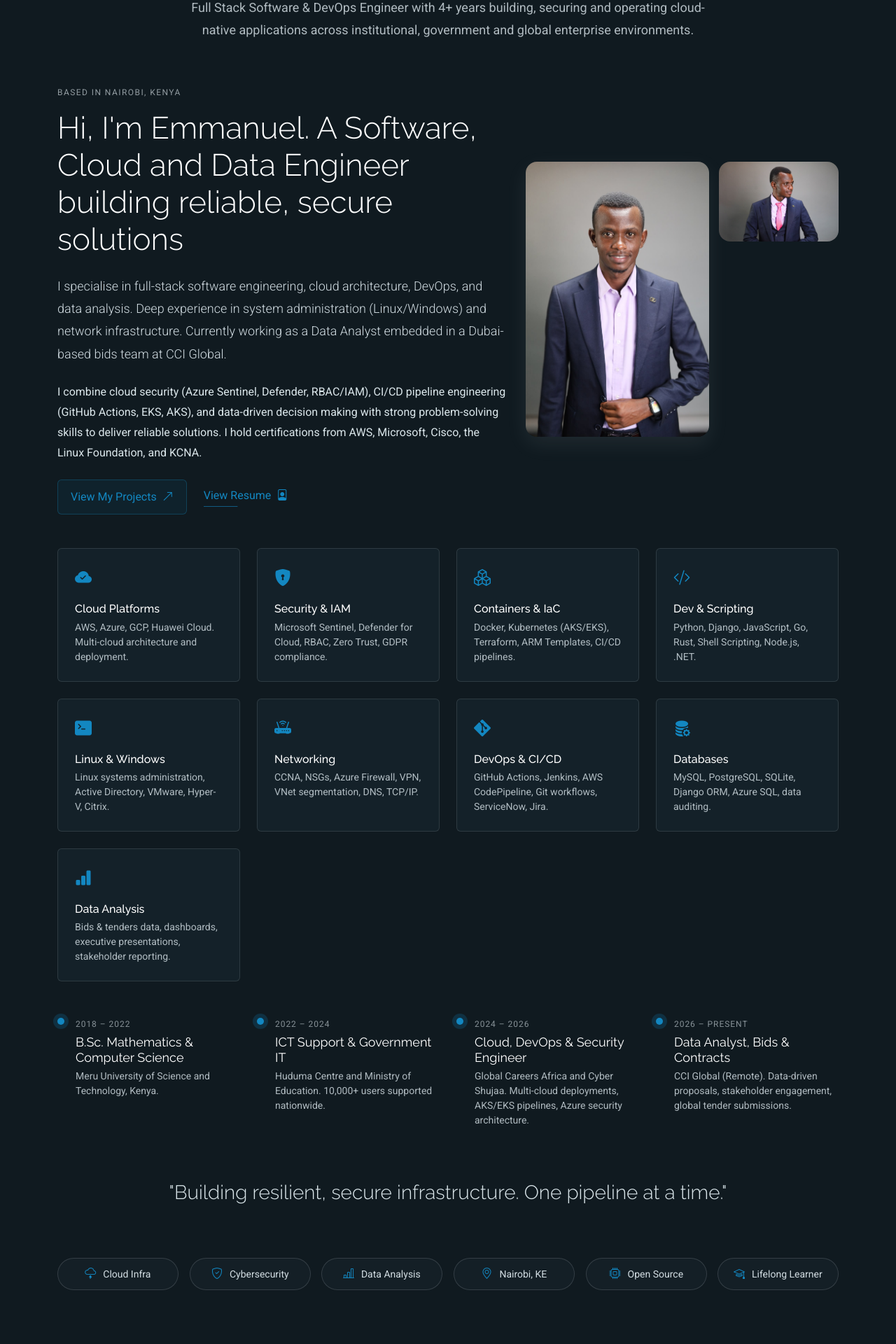
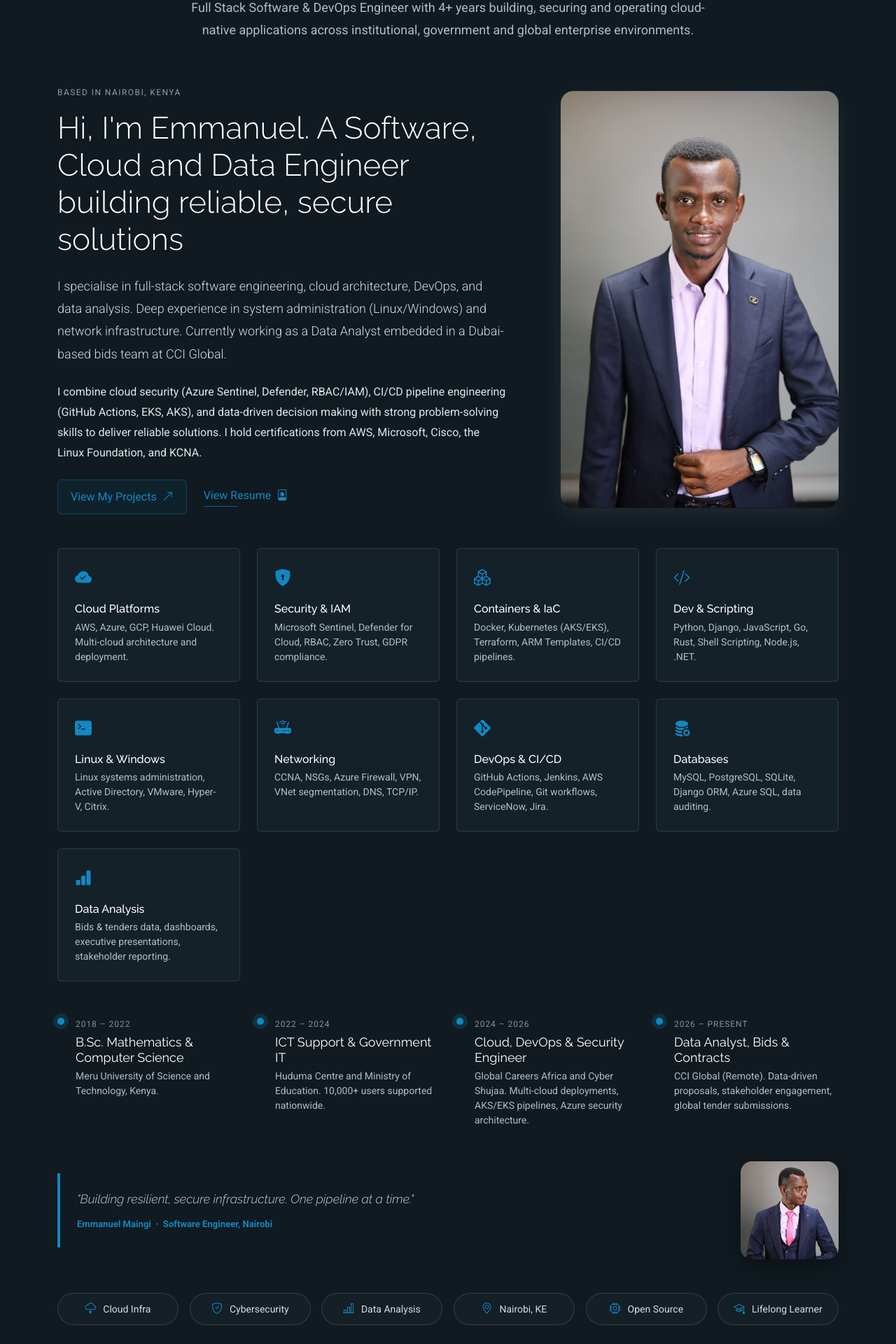
Before and after one commit to Emannuh/EPortfolio, a Django app: template templates/about.html in a window 1280 px wide. Shown: the part 240-2160 px from the top of the page at 70% size. Run offline with Django 5.2, Linux system fonts and the light colour scheme; the template is opened without the code that fills it, so the values that code supplies are empty; some libraries are stand-ins or nearby versions.

Commit message:
Move PF11 to quote attribution section on About page

```diff
--- a/templates/about.html
+++ b/templates/about.html
@@ -33,16 +33,7 @@
       </div>
       <div class="col-lg-5" data-aos="zoom-in" data-aos-delay="250">
         <figure class="profile-figure text-center text-lg-end">
-          <div style="display:flex; gap:14px; justify-content:flex-end; align-items:flex-end; flex-wrap:wrap;">
-            <img src="{% static 'img/profile/emmanuel-maingi.jpg' %}"
-                 alt="Emmanuel Maingi"
-                 class="img-fluid profile-photo"
-                 style="flex:1; min-width:0; max-width:58%; border-radius:16px;">
-            <img src="{% static 'img/profile/emmanuel-maingi-2.jpg' %}"
-                 alt="Emmanuel Maingi"
-                 class="img-fluid"
-                 style="flex:1; min-width:0; max-width:38%; border-radius:16px; object-fit:cover; object-position:top center; align-self:flex-start;">
-          </div>
+          <img src="{% static 'img/profile/emmanuel-maingi.jpg' %}" alt="Emmanuel Maingi" class="img-fluid profile-photo">
         </figure>
       </div>
     </div>
@@ -154,9 +145,19 @@
       </div>
     </div>
 
-    <blockquote class="personal-quote text-center mb-5" data-aos="fade-down" data-aos-delay="200">
-      <p>"Building resilient, secure infrastructure. One pipeline at a time."</p>
-    </blockquote>
+    <div class="row align-items-center mb-5" data-aos="fade-up" data-aos-delay="200">
+      <div class="col-lg-8">
+        <blockquote class="personal-quote" style="text-align:left; margin:0; border-left:4px solid #1387c1; padding-left:24px;">
+          <p style="font-size:1.1rem; font-style:italic; color:rgba(231,242,247,0.85); margin-bottom:12px;">"Building resilient, secure infrastructure. One pipeline at a time."</p>
+          <footer style="font-size:0.82rem; color:#1387c1; font-weight:600;">Emmanuel Maingi &nbsp;·&nbsp; Software Engineer, Nairobi</footer>
+        </blockquote>
+      </div>
+      <div class="col-lg-4 text-center text-lg-end mt-4 mt-lg-0">
+        <img src="{% static 'img/profile/emmanuel-maingi-2.jpg' %}"
+             alt="Emmanuel Maingi"
+             style="width:140px; height:140px; object-fit:cover; object-position:top center; border-radius:16px; box-shadow:0 8px 30px rgba(0,0,0,0.35);">
+      </div>
+    </div>
 
     <div class="row g-3 justify-content-center">
       <div class="col-6 col-md-3 col-lg-2" data-aos="zoom-in" data-aos-delay="120">
```
